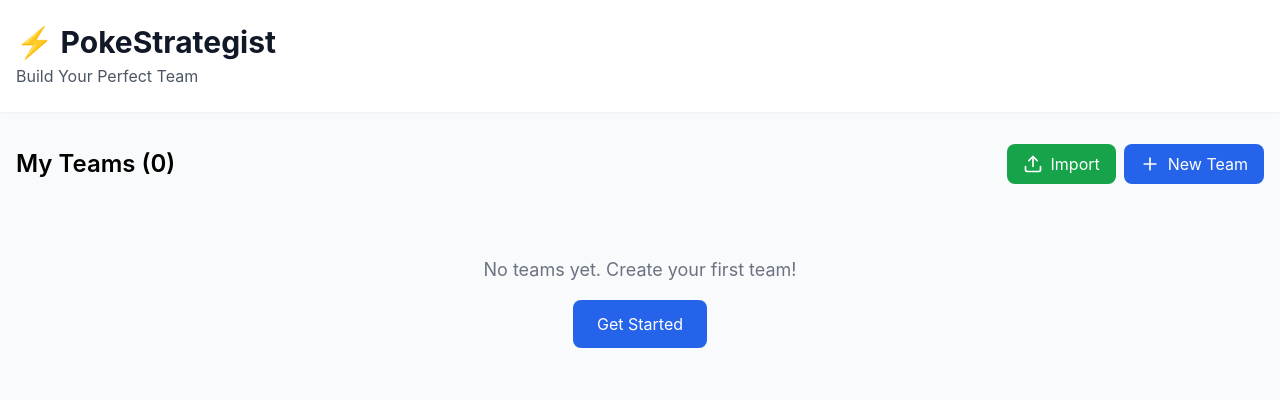
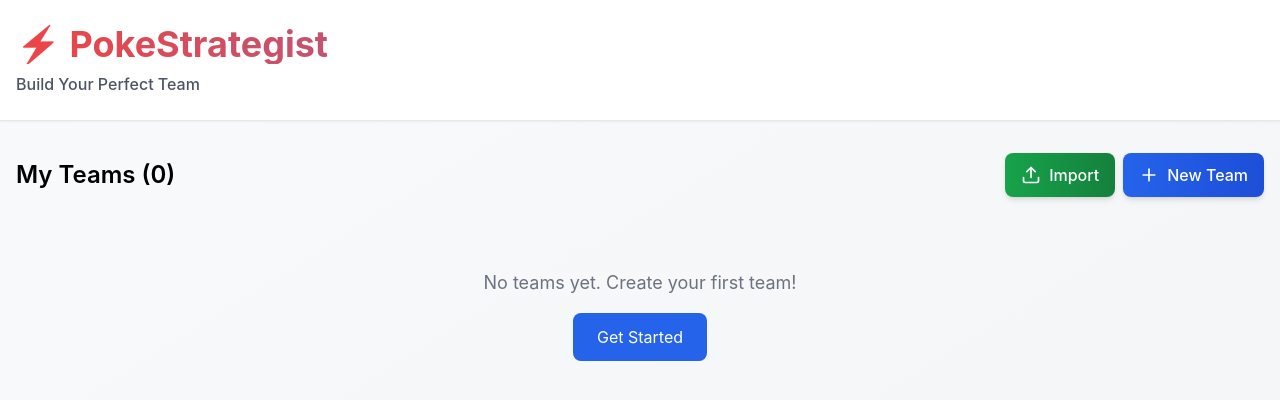
Before and after one commit to StrataMind/PokeStrategist, a Next.js app: page / in a window 1280 px wide. Shown: the top 400 px of the page. Built offline with nearby package versions, Linux system fonts and the light colour scheme.

Commit message:
UI/UX Polish: Add gradients, shadows, smooth animations, better typography

```diff
--- a/app/globals.css
+++ b/app/globals.css
@@ -2,6 +2,7 @@
 @tailwind components;
 @tailwind utilities;
 
+@layer base {
   body {
     font-family: -apple-system, BlinkMacSystemFont, 'Segoe UI', 'Roboto', 'Oxygen',
       'Ubuntu', 'Cantarell', 'Fira Sans', 'Droid Sans', 'Helvetica Neue',
@@ -9,3 +10,49 @@
     -webkit-font-smoothing: antialiased;
     -moz-osx-font-smoothing: grayscale;
   }
+}
+
+@layer utilities {
+  .animate-fade-in {
+    animation: fadeIn 0.3s ease-in;
+  }
+
+  .animate-slide-up {
+    animation: slideUp 0.4s ease-out;
+  }
+
+  .animate-scale-in {
+    animation: scaleIn 0.2s ease-out;
+  }
+}
+
+@keyframes fadeIn {
+  from {
+    opacity: 0;
+  }
+  to {
+    opacity: 1;
+  }
+}
+
+@keyframes slideUp {
+  from {
+    opacity: 0;
+    transform: translateY(20px);
+  }
+  to {
+    opacity: 1;
+    transform: translateY(0);
+  }
+}
+
+@keyframes scaleIn {
+  from {
+    opacity: 0;
+    transform: scale(0.95);
+  }
+  to {
+    opacity: 1;
+    transform: scale(1);
+  }
+}
--- a/app/page.tsx
+++ b/app/page.tsx
@@ -57,11 +57,13 @@
   };
 
   return (
-    <div className="min-h-screen">
-      <header className="bg-white shadow-sm">
+    <div className="min-h-screen bg-gradient-to-br from-gray-50 to-gray-100">
+      <header className="bg-white shadow-sm border-b border-gray-200">
         <div className="max-w-7xl mx-auto px-4 py-6">
-          <h1 className="text-3xl font-bold text-gray-900">⚡ PokeStrategist</h1>
-          <p className="text-gray-600 mt-1">Build Your Perfect Team</p>
+          <h1 className="text-4xl font-bold bg-gradient-to-r from-red-500 to-blue-500 bg-clip-text text-transparent">
+            ⚡ PokeStrategist
+          </h1>
+          <p className="text-gray-600 mt-2 font-medium">Build Your Perfect Team</p>
         </div>
       </header>
 
@@ -71,14 +73,14 @@
           <div className="flex gap-2">
             <button
               onClick={() => setShowImport(true)}
-              className="flex items-center gap-2 bg-green-600 text-white px-4 py-2 rounded-lg hover:bg-green-700 transition"
+              className="flex items-center gap-2 bg-gradient-to-r from-green-600 to-green-700 text-white px-4 py-2.5 rounded-lg hover:from-green-700 hover:to-green-800 transition-all duration-200 font-medium shadow-md hover:shadow-lg"
             >
               <Upload size={20} />
               Import
             </button>
             <button
               onClick={() => setShowCreate(!showCreate)}
-              className="flex items-center gap-2 bg-blue-600 text-white px-4 py-2 rounded-lg hover:bg-blue-700 transition"
+              className="flex items-center gap-2 bg-gradient-to-r from-blue-600 to-blue-700 text-white px-4 py-2.5 rounded-lg hover:from-blue-700 hover:to-blue-800 transition-all duration-200 font-medium shadow-md hover:shadow-lg"
             >
               <Plus size={20} />
               New Team
@@ -118,7 +120,7 @@
         )}
 
         {showCreate && (
-          <div className="bg-white p-6 rounded-lg shadow-md mb-6">
+          <div className="bg-white p-6 rounded-xl shadow-lg mb-6 border border-gray-100 animate-slide-up">
             <h3 className="text-lg font-semibold mb-4">Create New Team</h3>
             <div className="space-y-4">
               <div>
@@ -162,10 +164,10 @@
 
         <div className="grid grid-cols-1 md:grid-cols-2 lg:grid-cols-3 gap-6">
           {teams.map((team) => (
-            <div key={team.id} className="bg-white rounded-lg shadow-md overflow-hidden hover:shadow-lg transition">
+            <div key={team.id} className="bg-white rounded-xl shadow-lg hover:shadow-2xl transition-all duration-300 overflow-hidden border border-gray-100 animate-scale-in">
               <div className="p-6">
-                <h3 className="text-xl font-semibold mb-2">{team.name}</h3>
-                <p className="text-gray-600 text-sm mb-2">
+                <h3 className="text-2xl font-bold text-gray-800 mb-2">{team.name}</h3>
+                <p className="text-gray-500 text-sm font-medium mb-2">
                   {team.pokemon.length}/{team.maxSize} Pokemon
                 </p>
                 {team.pokemon.length > 0 && (
@@ -180,11 +182,11 @@
                   </div>
                 )}
 
-                <div className="grid grid-cols-3 gap-2 mb-4">
+                <div className="grid grid-cols-3 gap-3 mb-4">
                   {Array.from({ length: team.maxSize }).map((_, i) => (
                     <div
                       key={i}
-                      className="aspect-square border-2 border-dashed border-gray-300 rounded-lg flex items-center justify-center"
+                      className="aspect-square border-2 border-dashed border-gray-300 rounded-xl flex items-center justify-center bg-gray-50 hover:bg-gray-100 transition-colors duration-200"
                     >
                       {team.pokemon[i] ? (
                         <img
@@ -202,36 +204,36 @@
                 <div className="flex gap-2">
                   <Link
                     href={`/team/${team.id}`}
-                    className="flex-1 bg-blue-600 text-white text-center py-2 rounded-lg hover:bg-blue-700"
+                    className="flex-1 bg-gradient-to-r from-blue-600 to-blue-700 text-white text-center py-2.5 rounded-lg hover:from-blue-700 hover:to-blue-800 transition-all duration-200 font-medium shadow-md hover:shadow-lg"
                   >
                     Edit
                   </Link>
                   <Link
                     href={`/analytics/${team.id}`}
-                    className="bg-purple-600 text-white px-3 py-2 rounded-lg hover:bg-purple-700"
+                    className="bg-gradient-to-r from-purple-600 to-purple-700 text-white px-3 py-2.5 rounded-lg hover:from-purple-700 hover:to-purple-800 transition-all duration-200 shadow-md hover:shadow-lg"
                     title="Analytics"
                   >
                     📊
                   </Link>
                   <button
                     onClick={() => handleExport(team.id)}
-                    className="bg-green-600 text-white p-2 rounded-lg hover:bg-green-700"
+                    className="bg-gradient-to-r from-green-600 to-green-700 text-white p-2.5 rounded-lg hover:from-green-700 hover:to-green-800 transition-all duration-200 shadow-md hover:shadow-lg"
                     title="Export"
                   >
                     <Download size={20} />
                   </button>
                   <button
                     onClick={() => duplicateTeam(team.id)}
-                    className="bg-gray-200 p-2 rounded-lg hover:bg-gray-300"
+                    className="bg-gray-200 p-2.5 rounded-lg hover:bg-gray-300 transition-all duration-200 shadow-sm hover:shadow-md"
                     title="Duplicate"
                   >
                     <Copy size={20} />
                   </button>
                   <button
                     onClick={() => handleDelete(team.id)}
-                    className={`p-2 rounded-lg ${
+                    className={`p-2.5 rounded-lg transition-all duration-200 shadow-sm hover:shadow-md ${
                       deleteConfirm === team.id
-                        ? 'bg-red-600 text-white'
+                        ? 'bg-red-600 text-white scale-110'
                         : 'bg-gray-200 hover:bg-gray-300'
                     }`}
                     title={deleteConfirm === team.id ? 'Click again to confirm' : 'Delete'}
```
Lines whose indentation alone changed are shown as unchanged.
